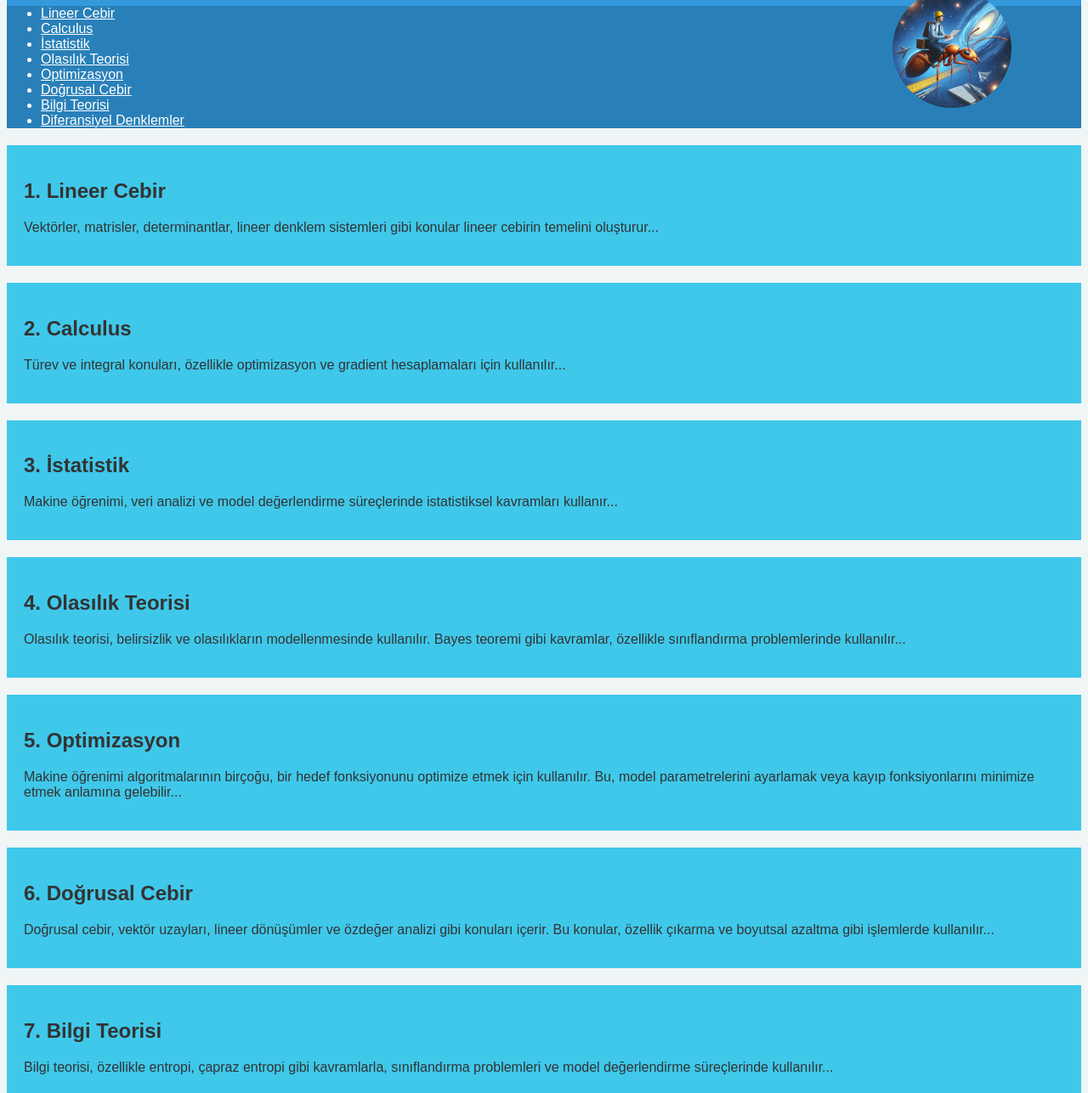
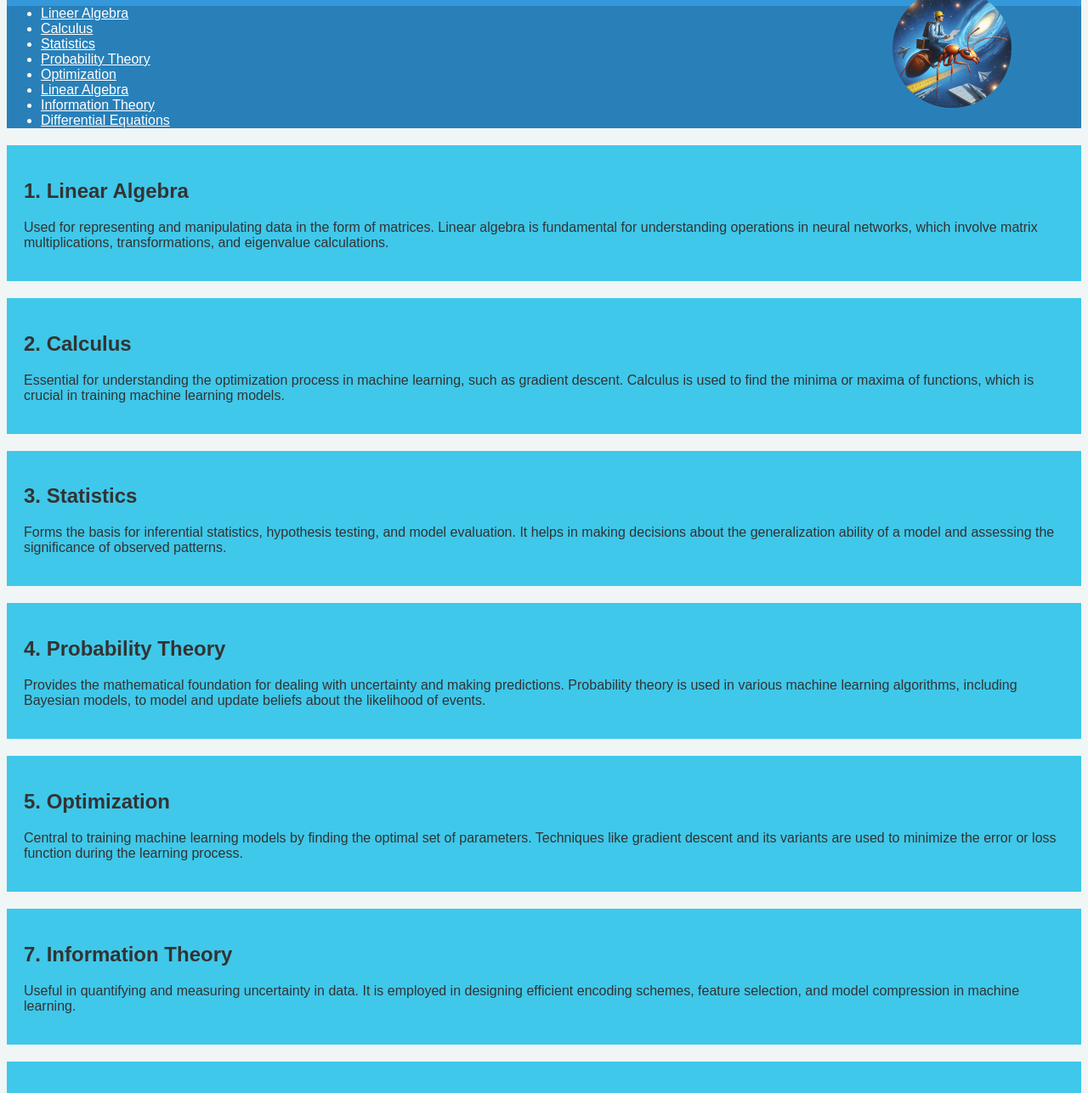
Before and after one commit to batuhan6/mathematics, a plain HTML site: page index.html in a window 1280 px wide. Shown: the part 73-1360 px from the top of the page at 85% size. Drawn offline with Linux system fonts and the light colour scheme.

Commit message:
Update index.html

```diff
--- a/index.html
+++ b/index.html
@@ -18,18 +18,18 @@
 <body>
     <header>
         <div class="logo">
-            <h1>Makine Öğrenimi ve Matematik</h1>
+            <h1>Machine Learning and Mathematics</h1>
         </div>
         <nav>
             <ul>
-                <li><a href="#linear-algebra">Lineer Cebir</a></li>
+                <li><a href="#linear-algebra">Lineer Algebra</a></li>
                 <li><a href="#calculus">Calculus</a></li>
-                <li><a href="#statistics">İstatistik</a></li>
-                <li><a href="#probability-theory">Olasılık Teorisi</a></li>
-                <li><a href="#optimization">Optimizasyon</a></li>
-                <li><a href="#linear-algebra">Doğrusal Cebir</a></li>
-                <li><a href="#information-theory">Bilgi Teorisi</a></li>
-                <li><a href="#differential-equations">Diferansiyel Denklemler</a></li>
+                <li><a href="#statistics">Statistics</a></li>
+                <li><a href="#probability-theory">Probability Theory</a></li>
+                <li><a href="#optimization">Optimization</a></li>
+                <li><a href="#linear-algebra">Linear Algebra</a></li>
+                <li><a href="#information-theory">Information Theory</a></li>
+                <li><a href="#differential-equations">Differential Equations</a></li>
             </ul>
         </nav>
     </header>
@@ -39,47 +39,59 @@
 
 
     <section id="linear-algebra">
-        <h2>1. Lineer Cebir</h2>
-        <p>Vektörler, matrisler, determinantlar, lineer denklem sistemleri gibi konular lineer cebirin temelini oluşturur...</p>
+        <h2>1. Linear Algebra</h2>
+        <p>
+            Used for representing and manipulating data in the form of matrices. Linear algebra is fundamental for
+            understanding operations in neural networks, which involve matrix multiplications, transformations, and eigenvalue calculations.
+        </p>
     </section>
 
     <section id="calculus">
         <h2>2. Calculus</h2>
-        <p>Türev ve integral konuları, özellikle optimizasyon ve gradient hesaplamaları için kullanılır...</p>
+        <p>
+            Essential for understanding the optimization process in machine learning, such as gradient descent. Calculus is used to find the minima
+            or maxima of functions, which is crucial in training machine learning models.
+        </p>
     </section>
 
     <section id="statistics">
-        <h2>3. İstatistik</h2>
-        <p>Makine öğrenimi, veri analizi ve model değerlendirme süreçlerinde istatistiksel kavramları kullanır...</p>
+        <h2>3. Statistics</h2>
+        <p>
+            Forms the basis for inferential statistics, hypothesis testing, and model evaluation. It helps in making decisions about the generalization
+            ability of a model and assessing the significance of observed patterns.
+        </p>
     </section>
 
     <section id="probability-theory">
-        <h2>4. Olasılık Teorisi</h2>
-        <p>Olasılık teorisi, belirsizlik ve olasılıkların modellenmesinde kullanılır. Bayes teoremi gibi kavramlar, özellikle sınıflandırma problemlerinde kullanılır...</p>
+        <h2>4. Probability Theory</h2>
+        <p>
+            Provides the mathematical foundation for dealing with uncertainty and making predictions. Probability theory is used in various machine learning algorithms, including Bayesian models, to model and update beliefs about the likelihood of events.
+        </p>
     </section>
 
     <section id="optimization">
-        <h2>5. Optimizasyon</h2>
-        <p>Makine öğrenimi algoritmalarının birçoğu, bir hedef fonksiyonunu optimize etmek için kullanılır. Bu, model parametrelerini ayarlamak veya kayıp fonksiyonlarını minimize etmek anlamına gelebilir...</p>
-    </section>
-
-    <section id="linear-algebra">
-        <h2>6. Doğrusal Cebir</h2>
-        <p>Doğrusal cebir, vektör uzayları, lineer dönüşümler ve özdeğer analizi gibi konuları içerir. Bu konular, özellik çıkarma ve boyutsal azaltma gibi işlemlerde kullanılır...</p>
+        <h2>5. Optimization</h2>
+        <p>
+             Central to training machine learning models by finding the optimal set of parameters. Techniques like gradient descent and its variants are used to minimize the error or loss function during the learning process.
+        </p>
     </section>
 
     <section id="information-theory">
-        <h2>7. Bilgi Teorisi</h2>
-        <p>Bilgi teorisi, özellikle entropi, çapraz entropi gibi kavramlarla, sınıflandırma problemleri ve model değerlendirme süreçlerinde kullanılır...</p>
+        <h2>7. Information Theory</h2>
+        <p>
+            Useful in quantifying and measuring uncertainty in data. It is employed in designing efficient encoding schemes, feature selection, and model compression in machine learning.
+        </p>
     </section>
 
     <section id="differential-equations">
-        <h2>8. Diferansiyel Denklemler</h2>
-        <p>Belirli makine öğrenimi alanlarında, özellikle zaman serisi analizi gibi, diferansiyel denklemler kullanılır...</p>
+        <h2>8. Differential Equations</h2>
+        <p>
+            Used in modeling dynamic systems and processes. In machine learning, differential equations are applied in areas such as time series analysis, physics-based simulations, and understanding the behavior of complex systems.
+        </p>
     </section>
 
     <footer>
-        <p>&copy; 2024 Makine Öğrenimi ve Matematik</p>
+        <p>&copy; 2024 Machine Learning and Mathematics</p>
     </footer>
 </body>
 </html>
```
